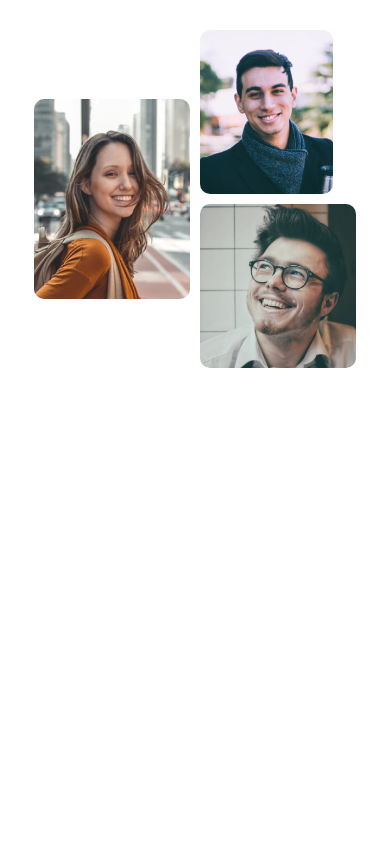
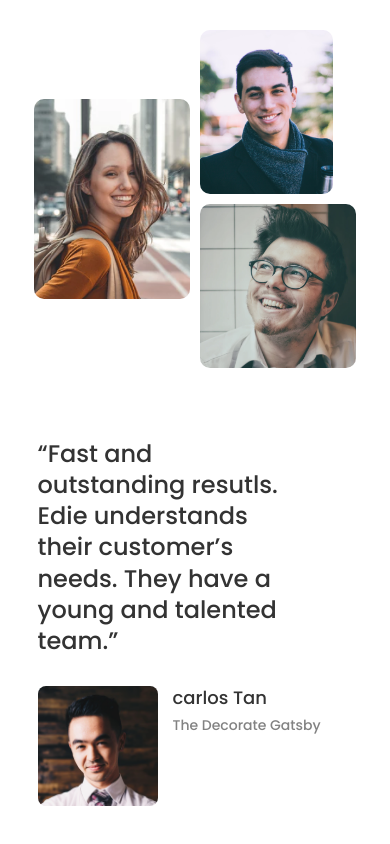
Before and after one commit to ibktommy/Edie-webpage-devchallenge, a plain HTML site: page index.html in a window 390 px wide. Shown: the part 4490-5334 px from the top of the page. Before the commit the page ends 4948 px from the top, so only its background shows below. Drawn offline with Linux system fonts and the light colour scheme.

Commit message:
Added the Clients-section, styled it and made it responsive

```diff
--- a/index.html
+++ b/index.html
@@ -268,6 +268,21 @@
         </div>
       </div>
     </section>
+
+    <!-- CLIENT SECTION -->
+    <section id="clients" class="clients">
+      <h4>
+        “Fast and outstanding resutls. Edie understands their customer’s needs. They have a young and talented team.”
+      </h4>
+
+      <div class="client">
+        <img src="./resources/person4.png" alt="person4">
+        <div class="client-info">
+          <h5>carlos Tan</h5>
+          <p>The Decorate Gatsby</p>
+        </div>
+      </div>
+    </section>
   </div>
 
   <!-- JS -->
--- a/media.css
+++ b/media.css
@@ -111,4 +111,22 @@
     height: 40vh;
     width: 40vw;
   }
+
+  .clients h4 {
+    font-size: 2.4rem;
+    width: 85%;
+  }
+
+  .client img {
+    width: 12rem;
+    height: 12rem;
+  }
+
+  .client-info h5 {
+    font-size: 1.8rem;
+  }
+
+  .client-info p {
+    font-size: 1.4rem;
+  }
 }
--- a/style.css
+++ b/style.css
@@ -487,3 +487,42 @@ nav {
 .team-image-box:nth-child(2) img:first-child {
   width: 85%;
 }
+
+/* CLIENTS SECTION */
+.clients {
+  max-width: 90%;
+  margin: 0 auto 7rem auto;
+}
+
+.clients h4 {
+  font-size: 3.6rem;
+  font-weight: 500;
+  color: var(--medium-dark-grey);
+  width: 80rem;
+  margin-bottom: 3rem;
+}
+
+.client {
+  display: flex;
+  gap: 1.5rem;
+}
+
+.client img {
+  width: 15rem;
+  height: 15rem;
+  object-fit: cover;
+  border-radius: .8rem;
+}
+
+.client-info h5{
+  font-size: 2.4rem;
+  font-weight: 500;
+  color: var(--medium-dark-grey);
+  margin-bottom: .6rem;
+}
+
+.client-info p {
+  font-size: 1.8rem;
+  font-weight: 500;
+  color: var(--medium-grey);
+}
```
